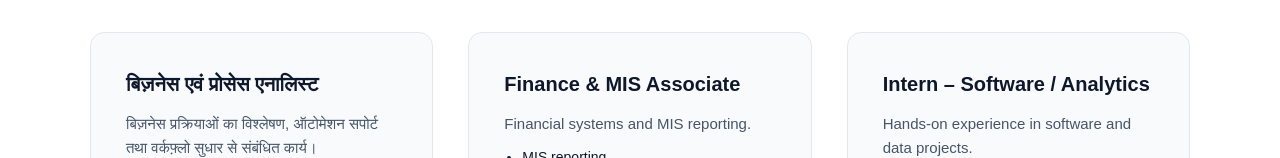
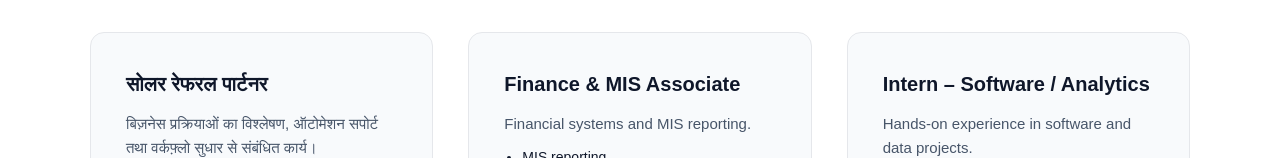
Before and after one commit to cognisolcfms-droid/cognisol_cfms.github.io, a plain HTML site: page careers.html in a window 1280 px wide. Shown: the part 2027-2185 px from the top of the page. Drawn offline with Linux system fonts and the light colour scheme.

Commit message:
Update careers.html

```diff
--- a/careers.html
+++ b/careers.html
@@ -347,7 +347,7 @@
       </div>
 
       <div class="card" style="font-family: 'Hind', Arial, sans-serif; font-weight: 500;">
-  <h3>बिज़नेस एवं प्रोसेस एनालिस्ट</h3>
+  <h3>सोलर रेफरल पार्टनर</h3>
   <p>
     बिज़नेस प्रक्रियाओं का विश्लेषण, ऑटोमेशन सपोर्ट
     तथा वर्कफ़्लो सुधार से संबंधित कार्य।
```
